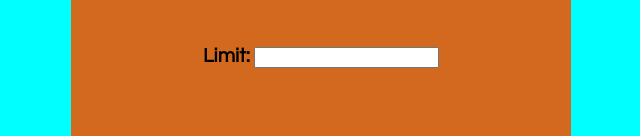
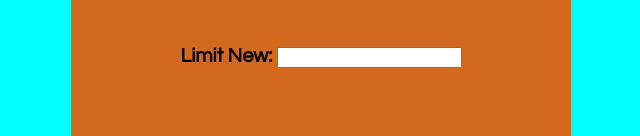
Before and after one commit to arjav310/Counter, a plain HTML site: page index.html in a window 1280 px wide. Shown: the part 461-597 px from the top of the page, without its empty margins (319-959 px from the left). Drawn offline with Linux system fonts and the light colour scheme.

Commit message:
Update index.html

```diff
--- a/index.html
+++ b/index.html
@@ -18,7 +18,7 @@
         </div>
     </div>
     <div class="range">
-            <label id="lbl">Limit:</label>
+            <label id="lbl">Limit New:</label>
             <input type="text" id="numRange">
     </div>
 </div>
```
